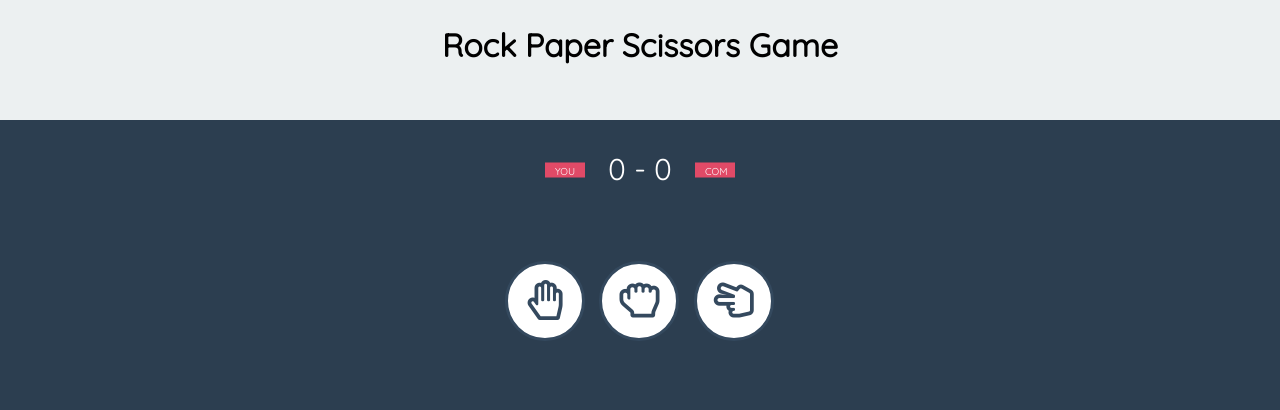
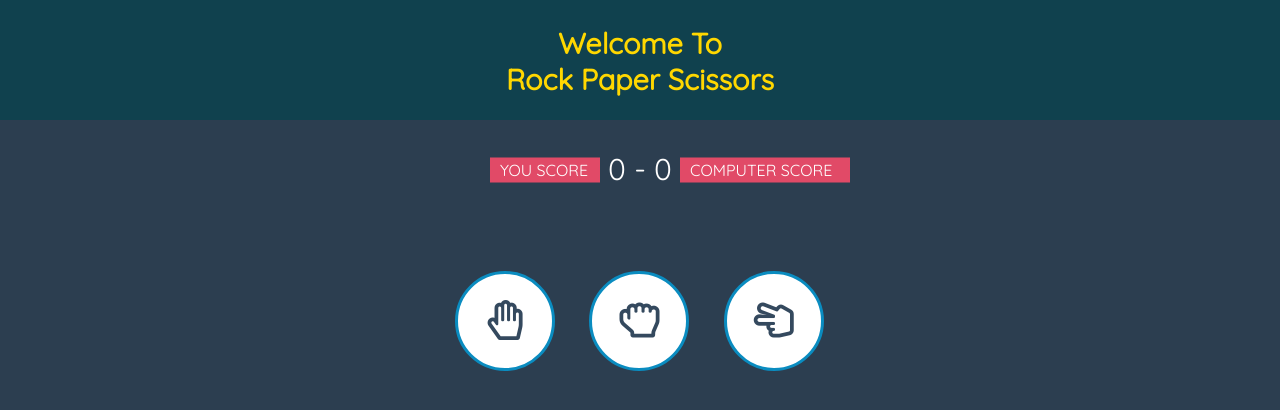
Before and after one commit to Mozakir178/Rock-Paper_Scissor-Game, a plain HTML site: page game/index.html in a window 1280 px wide. Drawn offline with Linux system fonts and the light colour scheme.

Commit message:
rock-paper-scissor

```diff
--- a/game/index.html
+++ b/game/index.html
@@ -8,13 +8,14 @@
 </head>
 <body>
 	<header class="header">
-		<h1>Rock Paper Scissors Game</h1>
+		<h1>Welcome To</h1>
+		<h1>Rock Paper Scissors</h1>
 	</header>
 	<div class="container">
 	    <div class="score-container">
-		    <span class="user">YOU</span>
+		    <span class="user">YOU SCORE</span>
 		    <span id="score"></span>
-		    <span class="com">COM</span>
+		    <span class="com">COMPUTER SCORE</span>
 	    </div>
 	    <div class="buttons">
 		    <button id="paper" class="bn" onclick="game(this.value)" value="paper"><i class="far fa-hand-paper"></i></button>
--- a/game/style.css
+++ b/game/style.css
@@ -10,11 +10,15 @@ header{
 	width: 100%;
 	height: 15%;
 	padding-top: 25px;
-	background-color: #ecf0f1;
+	font-size: 24px;
+	background-color: #10414e;
 	box-sizing: border-box;
+	color: gold;
 }
 header h1{
 	text-align: center;
+	font-size: larger;
+
 	margin: 0;
 }
 .container{
@@ -40,40 +44,40 @@ header h1{
 }
 .user{
 	position: absolute;
-	left: 0;
+	right: 40%;
 	top: 50%;
 	transform: translate(-50%, -50%);
 	background-color: #e14a67;
-	width: 40px;
-	height: 15px;
-	font-size: 10px;
+	width: 110px;
+	height: 25px;
+	font-size: 16px;
 	padding: 2px 10px;
 	box-sizing: border-box;
 }
 .com{
 	position: absolute;
-	right: 0;
+	left: 20%;
 	top: 50%;
 	transform: translate(50%, -50%);
 	background-color: #e14a67;
-	width: 40px;
-	height: 15px;
-	font-size: 10px;
+	width: 170px;
+	height: 25px;
+	font-size: 16px;
 	padding: 2px 10px;
 	box-sizing: border-box;
 }
 .buttons{
-	width: 280px;
+	width: 400px;
 	position: absolute;
 	top: 20%;
 	left: 50%;
 	transform: translateX(-50%);
 }
 .bn{
-	width: 80px;
-	height: 80px;
-    margin :5px;
-    border: 3px solid #34495e;
+	width: 100px;
+	height: 100px;
+    margin :15px;
+    border: 3px solid #0a8cc0;
     border-radius: 50%;
     color: #34495e;
     font-size: 40px;
```
